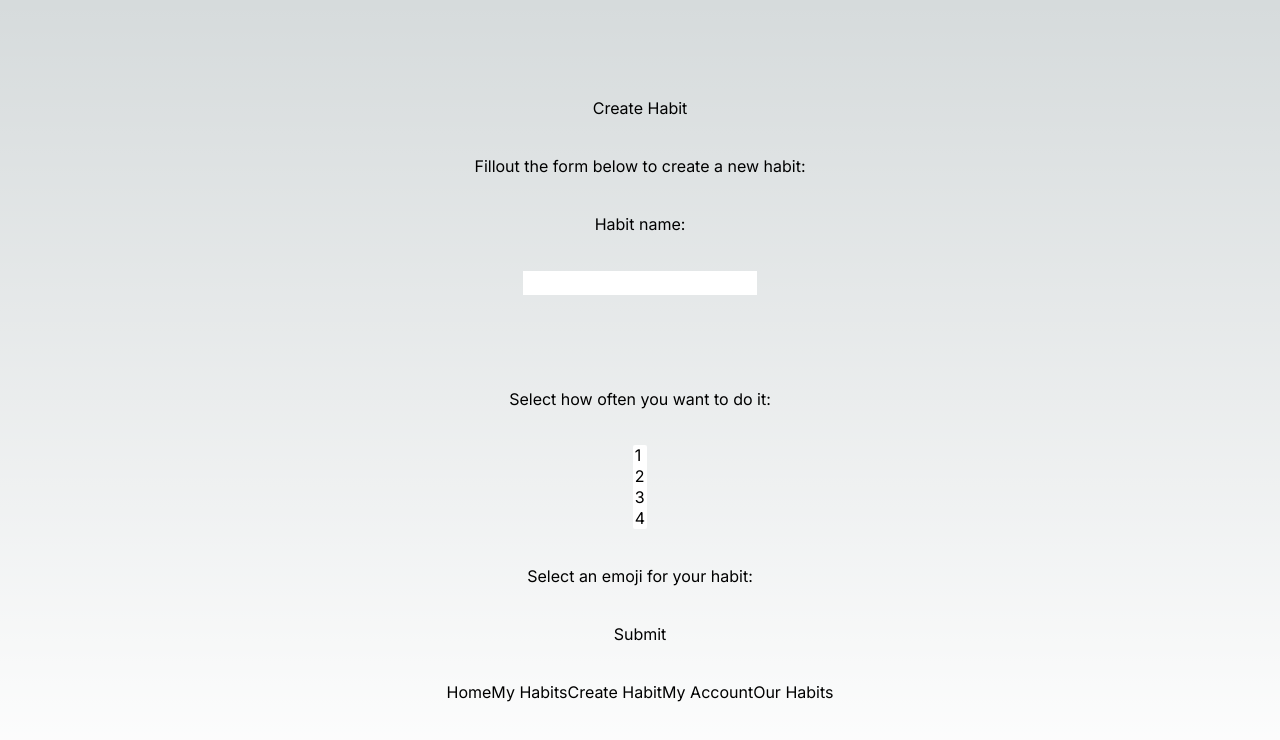
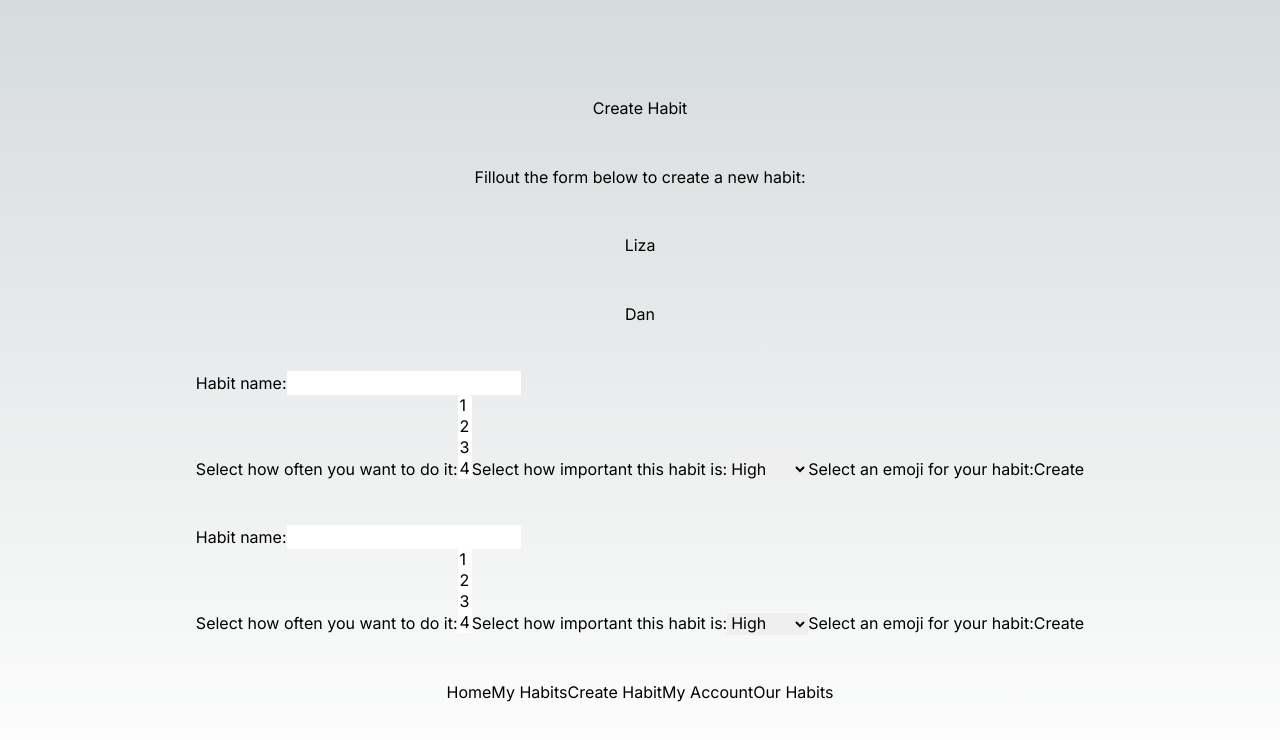
Before and after one commit to lizapolovaya/habitly, a Next.js app: page /create-habit in a window 1280 px wide. Shown: the top 740 px of the page. Built offline with nearby package versions, Linux system fonts and the light colour scheme.

Commit message:
read and write file data

```diff
--- /dev/null
+++ b/src/actions/addHabit.js
@@ -0,0 +1,8 @@
+"use server"
+import fs from "fs/promises";
+
+export default async function addHabit(name, frequency, priority) {
+    const habit = {name, frequency, priority}
+    await fs.writeFile("habit.txt", JSON.stringify(habit))
+    return true
+}
--- /dev/null
+++ b/src/actions/readHabit.js
@@ -0,0 +1,7 @@
+"use server"
+import fs from "fs/promises";
+
+export default async function readHabit() {
+    const habit = await fs.readFile("habit.txt", "UTF-8")
+    return JSON.parse(habit)
+}
--- /dev/null
+++ b/src/actions/updateHabit.js
@@ -0,0 +1,6 @@
+"use server"
+
+export default async function updateHabit(name, frequency, priority) {
+    console.log(name, frequency, priority)
+    return true
+}
--- a/src/app/create-habit/page.jsx
+++ b/src/app/create-habit/page.jsx
@@ -1,22 +1,47 @@
+"use client"
+
 import Image from "next/image";
 import Link from "next/link";
 import Navigation from "@/components/Navigation";
+import addHabit from "@/actions/addHabit";
+import updateHabit from "@/actions/updateHabit";
 
 
 export default function CreateHabit() {
+
   return (
     <main className="flex min-h-screen flex-col items-center justify-between p-24">
       Create Habit
 
       <h2>Fillout the form below to create a new habit:</h2>
 
+      <button onClick={(event) => {
+        console.log(event.target)
+      }} onMouseLeave={(event) => {
+        console.log(event.target)
+      }}>Liza</button>
 
-       <label for="habname">Habit name:</label>
-       <input type="text" id="habname" name="habname"/><br></br>
+      <input type="button" value="Dan" onMouseEnter={(event) => {
+        console.log(event.target)
+      }} onClick={(event) => {
+        console.log(event.target)
+      }} />
+
+       <form method="POST" onSubmit={async function (event){
+          event.preventDefault()
+          console.log(event.target)
+          const name = event.target.querySelector("#habname").value
+          const frequency = event.target.querySelector("#frequency").value
+          const priority = event.target.querySelector("#priority").value
+          await addHabit(name, frequency, priority)
+       }}>
+
+        <label htmlFor="habname">Habit name:</label>
+        <input type="text" id="habname" name="habname" required/><br></br>
 
 
-       <label for="frequency">Select how often you want to do it:</label>
-         <select name="freaquency" id="freaquency" multiple>
+        <label htmlFor="frequency">Select how often you want to do it:</label>
+        <select name="frequency" id="frequency" multiple required>
           <option value="monday">1</option>
           <option value="tuesday">2</option>
           <option value="wednesday">3</option>
@@ -26,11 +51,58 @@ export default function CreateHabit() {
           <option value="sunday">7</option>
         </select>
 
-       <label for="emoji">Select an emoji for your habit:</label>
+        <label htmlFor="priority">Select how important this habit is:</label>
+        <select name="priority" id="priority" required>
+          <option value="high">High</option>
+          <option value="medium">Medium</option>
+          <option value="low">Low</option>
+        </select>
+
+        <label htmlFor="emoji">Select an emoji for your habit:</label>
 
 
-       <input type="submit" value="Submit"/>
+        <input type="submit" value="Create"/>
 
+       </form>
+
+
+       <form method="POST" onSubmit={async function (event){
+          event.preventDefault()
+          console.log(event.target)
+          const name = event.target.querySelector("#habname").value
+          const frequency = event.target.querySelector("#frequency").value
+          const priority = event.target.querySelector("#priority").value
+          await addHabit(name, frequency, priority)
+       }}>
+
+        <label htmlFor="habname">Habit name:</label>
+        <input type="text" id="habname" name="habname" required/><br></br>
+
+
+        <label htmlFor="frequency">Select how often you want to do it:</label>
+        <select name="frequency" id="frequency" multiple required>
+          <option value="monday">1</option>
+          <option value="tuesday">2</option>
+          <option value="wednesday">3</option>
+          <option value="thursday">4</option>
+          <option value="friday">5</option>
+          <option value="saturday">6</option>
+          <option value="sunday">7</option>
+        </select>
+
+        <label htmlFor="priority">Select how important this habit is:</label>
+        <select name="priority" id="priority" required>
+          <option value="high">High</option>
+          <option value="medium">Medium</option>
+          <option value="low">Low</option>
+        </select>
+
+        <label htmlFor="emoji">Select an emoji for your habit:</label>
+
+
+        <input type="submit" value="Create"/>
+
+       </form>
 
       <Navigation/>
 
--- a/src/app/my-account/page.jsx
+++ b/src/app/my-account/page.jsx
@@ -10,7 +10,7 @@ export default function MyAccount() {
       <button type="button">Export data</button>
       <button type="button">Restore data</button>
 
-      <Navigation homeOnly="true"/>
+      <Navigation homeOnly={true}/>
 
     </main>
   );
--- a/src/app/update-habit/page.jsx
+++ b/src/app/update-habit/page.jsx
@@ -1,14 +1,15 @@
+import readHabit from "@/actions/readHabit";
 import Navigation from "@/components/Navigation";
+import UpdateForm from "@/components/UpdateForm";
 
 
-export default function UpdateHabit() {
+export default async function UpdateHabit() {
+  const habit = await readHabit()
   return (
     <main className="flex min-h-screen flex-col items-center justify-between p-24">
       Update Habit
-
+      <UpdateForm habit={habit}/>
       <Navigation/>
-
-
     </main>
   );
 }
--- /dev/null
+++ b/src/components/UpdateForm.jsx
@@ -0,0 +1,45 @@
+"use client"
+
+export default function UpdateForm({habit}) {
+    console.log(habit)
+    return (
+        <form method="POST" onSubmit={async function (event){
+            event.preventDefault()
+            const name = event.target.querySelector("#habname").value
+            const frequency = event.target.querySelector("#frequency").value
+            const priority = event.target.querySelector("#priority").value
+            console.log(priority)
+            await updateHabit(name, frequency, priority)
+         }}>
+
+          <label htmlFor="habname">Habit name:</label>
+          <input type="text" id="habname" name="habname" value={habit.name} required/><br></br>
+
+
+          <label htmlFor="frequency">Select how often you want to do it:</label>
+          <select name="frequency" id="frequency" value={habit.frequency} multiple required>
+            <option value="monday">1</option>
+            <option value="tuesday">2</option>
+            <option value="wednesday">3</option>
+            <option value="thursday">4</option>
+            <option value="friday">5</option>
+            <option value="saturday">6</option>
+            <option value="sunday">7</option>
+          </select>
+
+          <label htmlFor="priority">Select how important this habit is:</label>
+          <select name="priority" id="priority" value={habit.priority} required>
+            <option value="high">High</option>
+            <option value="medium">Medium</option>
+            <option value="low">Low</option>
+          </select>
+
+          <label htmlFor="emoji">Select an emoji for your habit:</label>
+
+
+          <input type="submit" value="Create"/>
+
+         </form>
+
+    );
+  }
```
Also changed, not shown: src/data/home.json (+22 -11 lines), src/data/myHabits.json (+22 -11 lines), habit.txt (added). Lines whose indentation alone changed are shown as unchanged.
